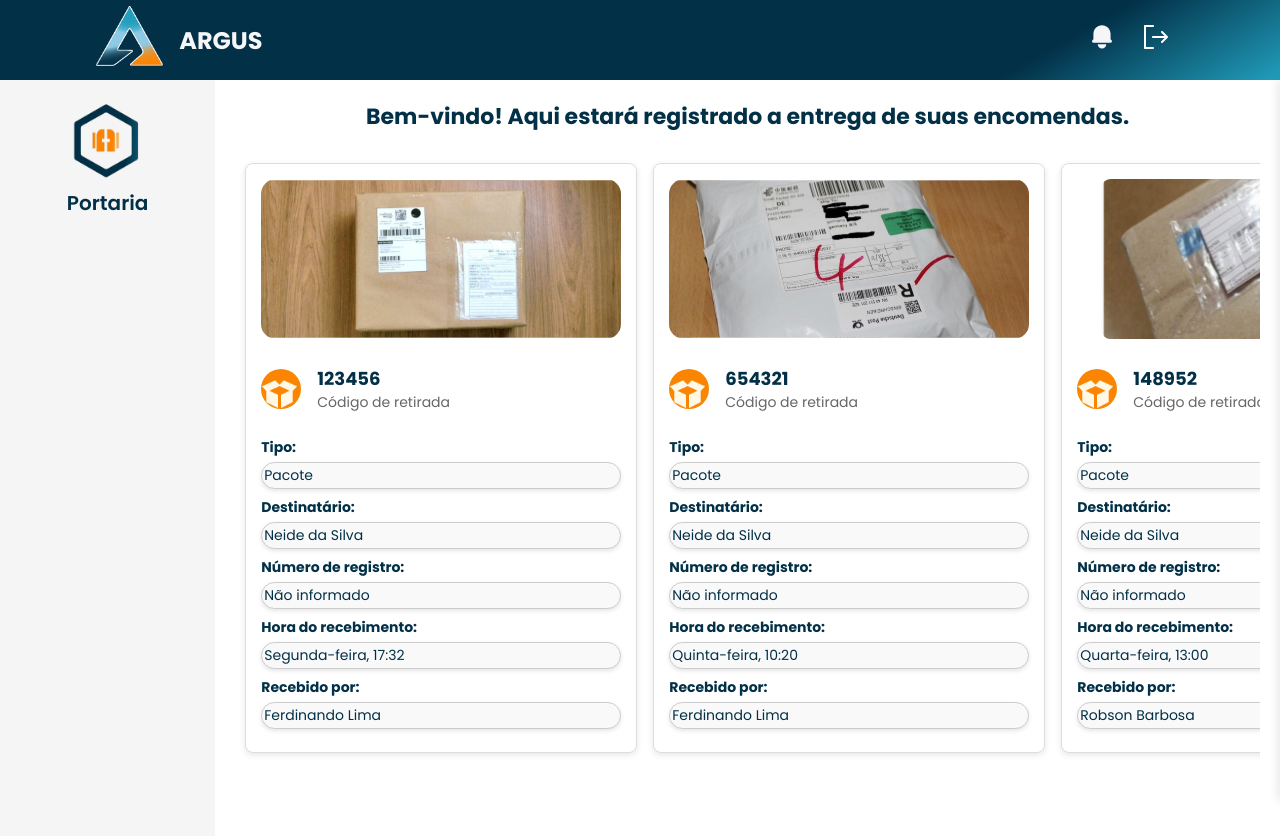
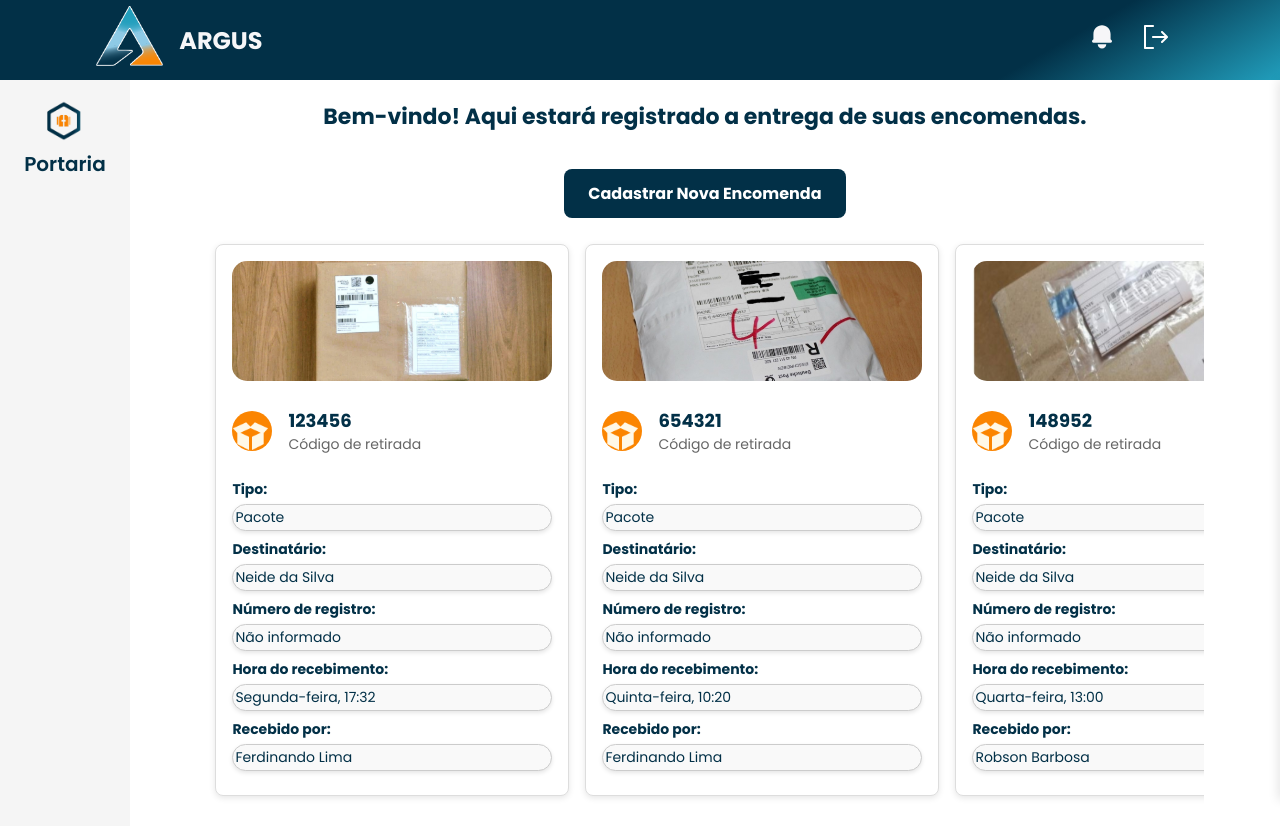
Before and after one commit to ProjetoARGUS/ReactPWA, a React (Vite) app: page /order in a window 1280 px wide. Shown: the top 836 px of the page. Built offline with nearby package versions, Linux system fonts and the light colour scheme.

Commit message:
Fix: Order Page

```diff
--- a/src/components/OrderCard/index.jsx
+++ b/src/components/OrderCard/index.jsx
@@ -4,7 +4,9 @@ import OrderIcon from '../../assets/HomeIcons/encomendas.svg';
 export default function OrderCard({ order }) {
     return (
         <div className="order-card">
-            <img src={order.image} className="img-card" alt={`Imagem da encomenda ${order.id}`} />
+            <div className="img-card">
+                <img src={order.image} alt={`Imagem da encomenda ${order.id}`} />
+            </div>
             <div className="order-code">
                 <div className="icon-placeholder">
                     <img src={OrderIcon} alt="icon-placeholder"/>
--- a/src/components/OrderCard/style.css
+++ b/src/components/OrderCard/style.css
@@ -7,18 +7,27 @@
     border-radius: 8px;
     box-shadow: 0 2px 6px rgba(0, 0, 0, 0.1);
     max-width: 400px;
-    width: 75%;
-    padding: 15px;
+    width: 90%;
+    padding: 1rem;
     text-align: left;
     display: flex;
     flex-direction: column;
 }
 
 .order-card .img-card {
-    width: 22.5rem;
-    height: 10rem;
+    width: 20rem;
+    height: 7.5rem;
     border-radius: 15px;
     margin-bottom: 10px;
+    overflow: hidden;
+    position: relative;
+}
+
+.order-card .img-card img{
+    width: 100%;
+    height: 100%;
+    object-fit: cover;
+    object-position: center;
 }
 
 .order-details p {
--- a/src/pages/OrderPage/index.jsx
+++ b/src/pages/OrderPage/index.jsx
@@ -1,83 +1,263 @@
-import { useState } from 'react'; // Para usar o estado e controlar a exibição do chat
-import Header from '../../components/Header'; // Importação do Header
-import OrderCard from '../../components/OrderCard';
-import gateIcon from '../../assets/gateIcon.png';
-import Order1 from '../../assets/OrderImg/order1.svg';
-import Order2 from '../../assets/OrderImg/order2.svg';
-import Order3 from '../../assets/OrderImg/order3.svg';
-import './style.css';
+import { useState } from "react";
+import Header from "../../components/Header";
+import OrderCard from "../../components/OrderCard";
+import gateIcon from "../../assets/gateIcon.png";
+import Order1 from "../../assets/OrderImg/order1.svg";
+import Order2 from "../../assets/OrderImg/order2.svg";
+import Order3 from "../../assets/OrderImg/order3.svg";
+import "./style.css";
 
 export default function OrderPage() {
+  const [orderSend, setOrderSend] = useState(false);
   const orders = [
     {
       id: 123456,
       image: Order1,
-            type: 'Pacote',
-            recipient: 'Neide da Silva',
-            registerNumber: 'Não informado',
-            receivedTime: 'Segunda-feira, 17:32',
-            receivedBy: 'Ferdinando Lima'
+      type: "Pacote",
+      recipient: "Neide da Silva",
+      registerNumber: "Não informado",
+      receivedTime: "Segunda-feira, 17:32",
+      receivedBy: "Ferdinando Lima",
     },
     {
       id: 654321,
       image: Order2,
-            type: 'Pacote',
-            recipient: 'Neide da Silva',
-            registerNumber: 'Não informado',
-            receivedTime: 'Quinta-feira, 10:20',
-            receivedBy: 'Ferdinando Lima'
+      type: "Pacote",
+      recipient: "Neide da Silva",
+      registerNumber: "Não informado",
+      receivedTime: "Quinta-feira, 10:20",
+      receivedBy: "Ferdinando Lima",
     },
     {
       id: 148952,
       image: Order3,
-            type: 'Pacote',
-            recipient: 'Neide da Silva',
-            registerNumber: 'Não informado',
-            receivedTime: 'Quarta-feira, 13:00',
-            receivedBy: 'Robson Barbosa'
-        }
+      type: "Pacote",
+      recipient: "Neide da Silva",
+      registerNumber: "Não informado",
+      receivedTime: "Quarta-feira, 13:00",
+      receivedBy: "Robson Barbosa",
+    },
+    {
+      id: 654321,
+      image: Order2,
+      type: "Pacote",
+      recipient: "Neide da Silva",
+      registerNumber: "Não informado",
+      receivedTime: "Quinta-feira, 10:20",
+      receivedBy: "Ferdinando Lima",
+    },
+    {
+      id: 148952,
+      image: Order3,
+      type: "Pacote",
+      recipient: "Neide da Silva",
+      registerNumber: "Não informado",
+      receivedTime: "Quarta-feira, 13:00",
+      receivedBy: "Robson Barbosa",
+    },
+    {
+      id: 654321,
+      image: Order2,
+      type: "Pacote",
+      recipient: "Neide da Silva",
+      registerNumber: "Não informado",
+      receivedTime: "Quinta-feira, 10:20",
+      receivedBy: "Ferdinando Lima",
+    },
+    {
+      id: 148952,
+      image: Order3,
+      type: "Pacote",
+      recipient: "Neide da Silva",
+      registerNumber: "Não informado",
+      receivedTime: "Quarta-feira, 13:00",
+      receivedBy: "Robson Barbosa",
+    },
   ];
 
-    const [isChatOpen, setIsChatOpen] = useState(false); // Estado para controlar a exibição do chat
+  const fields = [
+    {
+      Id: "reservation-code",
+      Label: "Código de retirada",
+      Type: "text",
+      Require: true,
+    },
+    {
+      Id: "record-number",
+      Label: "Número de registro",
+      Type: "text",
+      Require: true,
+    },
+    {
+      Id: "type",
+      Label: "Tipo",
+      Type: "select",
+      Require: true,
+      Options: ["Documento", "Pacote", "Outro"],
+    },
+    {
+      Id: "date",
+      Label: "Data do recebimento",
+      Type: "date",
+      Require: true,
+    },
+    {
+      Id: "recipient",
+      Label: "Destinatário",
+      Type: "text",
+      Require: true,
+    },
+    {
+      Id: "received-by",
+      Label: "Recebido por",
+      Type: "text",
+      Require: true,
+    },
+  ];
+
+  const [formData, setFormData] = useState({
+    reservation_code: "",
+    record_number: "",
+    type: "",
+    date: "",
+    recipient: "",
+    received_by: "",
+    description: "",
+  });
+
+  const handleChange = (e) => {
+    const { name, value } = e.target;
+    setFormData((prevData) => ({
+      ...prevData,
+      [name]: value,
+    }));
+  };
+
+  const [isChatOpen, setIsChatOpen] = useState(false);
 
   const toggleChat = () => {
     setIsChatOpen(!isChatOpen);
   };
 
+  const submitSend = () => {
+
+  };
+
+  const resetSend = () => {
+    setFormData({
+        reservation_code: "",
+        record_number: "",
+        type: "",
+        date: "",
+        recipient: "",
+        received_by: "",
+        description: "",
+      });
+      setOrderSend(!orderSend);
+  };
+
   return (
     <>
-            <Header /> {/* Renderização do Header */}
+      <Header />
       <div className="order-page">
         <div className="left-sidebar">
-                    {/* Ícone de chat */}
           <div className="chat-icon" onClick={toggleChat}>
-                        <img src={gateIcon} className='gate-icon' alt="Chat com a portaria" /> {/* Substitua pela imagem do ícone */}
+            <img
+              src={gateIcon}
+              className="gate-icon"
+              alt="Chat com a portaria"
+            />
             <p className="chat-text">Portaria</p>
           </div>
-
-                    {/* Janela de chat (aberta quando o estado for verdadeiro) */}
           {isChatOpen && (
             <div className="chat-box">
               <div className="chat-header">
-                                <h2 className='poppins-bold'>Chat com a portaria</h2>
-                                <button className="close-chat" onClick={toggleChat}>X</button>
+                <h2 className="poppins-bold">Chat com a portaria</h2>
+                <button className="close-chat" onClick={toggleChat}>
+                  X
+                </button>
               </div>
               <div className="chat-body">
                 <p><strong>Portaria:</strong> Como posso ajudar?</p>
                 <p><strong>Você:</strong> Olá, tenho uma dúvida sobre minha encomenda.</p>
               </div>
-                            <input type="text" className="chat-input" placeholder="Digite sua mensagem..." />
+              <input
+                type="text"
+                className="chat-input"
+                placeholder="Digite sua mensagem..."
+              />
             </div>
           )}
         </div>
 
         <div className="main-content">
+            {orderSend ? (
+              <form className="reservations-forms" action="#" method="POST">
+                <div className="fields-group">
+                  {fields.map((field, index) => (
+                    <div key={index} className="field-container">
+                      <label htmlFor={field.Id}>{field.Label}</label>
+                      {field.Type === "select" ? (
+                        <select
+                          id={field.Id}
+                          name={field.Id}
+                          required={field.Require}
+                          value={formData[field.Id]}
+                          onChange={handleChange}
+                        >
+                          <option value="" disabled>
+                            Selecione
+                          </option>
+                          {field.Options.map((option, idx) => (
+                            <option key={idx} value={option}>
+                              {option}
+                            </option>
+                          ))}
+                        </select>
+                      ) : (
+                        <input
+                          id={field.Id}
+                          name={field.Id}
+                          type={field.Type}
+                          required={field.Require}
+                          value={formData[field.Id]}
+                          onChange={handleChange}
+                        />
+                      )}
+                    </div>
+                  ))}
+                  <label className="poppins-bold" htmlFor="description">
+                    Descrição
+                  </label>
+                  <div className="description-container">
+                    <textarea
+                      id="description"
+                      name="description"
+                      rows="4"
+                      value={formData.description}
+                      onChange={handleChange}
+                      placeholder="Descreva aqui o que vai acontecer"
+                    ></textarea>
+                  </div>
+                </div>
+                <div className="buttons">
+                  <button type="submit" onSubmit={() => {setOrderSend(!orderSend);}}>Enviar</button>
+                  <button type="reset" onClick={resetSend} >Cancelar</button>
+                </div>
+              </form>
+            ) : (
+                <>
+                    <div>
                         <h1 className="page-title">Bem-vindo! Aqui estará registrado a entrega de suas encomendas.</h1>
+                        <button className="register-button" onClick={() => {setOrderSend(!orderSend);}}>Cadastrar Nova Encomenda</button>
+                    </div>
                     <main className="order-list">
                         {orders.map((order, index) => (
                             <OrderCard key={index} order={order} />
                         ))}
                     </main>
+                </>
+            )}
         </div>
       </div>
     </>
--- a/src/pages/OrderPage/style.css
+++ b/src/pages/OrderPage/style.css
@@ -3,11 +3,11 @@
 
 .order-page {
     display: flex;
-    height: 100vh;
+    min-height: 90vh;
 }
 
 .left-sidebar {
-    width: 250px; /* Largura fixa para o chat */
+    width: 250px;
     background-color: #f5f5f5;
     padding: 20px;
     display: flex;
@@ -17,11 +17,15 @@
 }
 
 .main-content {
-    flex-grow: 1; /* Ocupa o restante do espaço */
+    flex-grow: 1;
     padding: 20px;
     background-color: #ffffff;
-    overflow-y: auto; /* Para permitir rolagem, caso necessário */
-    text-align: center; /* Centraliza o conteúdo */
+    overflow-y: auto;
+    text-align: center;
+    display: flex;
+    justify-content: center;
+    flex-direction: column;
+    align-items: center;
 }
 
 .page-title {
@@ -92,10 +96,191 @@
 }
 
 .order-list {
-    display: flex; /* Exibe os filhos em linha */
-    gap: 1rem; /* Espaço entre os cards */
-    overflow-x: auto; /* Habilita o scroll horizontal */
-    padding: 10px; /* Espaçamento interno */
-    scroll-behavior: smooth; /* Suaviza o scroll */
-    white-space: nowrap; /* Impede que os elementos quebrem a linha */
+    width: 90%;
+    display: flex;
+    gap: 1rem;
+    overflow-x: auto;
+    padding: 10px;
 }
+
+.register-button {
+    display: inline-block;
+    margin: 1rem 0;
+    padding: 0.75rem 1.5rem;
+    font-size: 1rem;
+    font-weight: bold;
+    color: #fff;
+    background-color: var(--main-color);
+    border: none;
+    border-radius: 8px;
+    cursor: pointer;
+    transition: background-color 0.3s ease, transform 0.2s ease;
+}
+
+.register-button:hover {
+    background-color: var(--medium-blue-hover);
+    transform: scale(1.05);
+}
+
+.reservations-forms {
+    width: 90%;
+    max-width: 1200px;
+    padding: 2rem;
+    background-color: #ffffff;
+    border-radius: 16px;
+    box-shadow: 0 4px 20px rgba(0, 0, 0, 0.1);
+    border: 1px solid var(--main-color);
+}
+
+.fields-group {
+    display: grid;
+    grid-template-columns: repeat(2, 1fr);
+    gap: 1.5rem;
+}
+
+.field-container label {
+    display: block;
+    margin-bottom: 0.5rem;
+    font-size: 1rem;
+    font-weight: bold;
+    color: #333;
+}
+
+.reservations-forms input[type="text"],
+.reservations-forms input[type="date"],
+.reservations-forms select,
+.reservations-forms textarea {
+    width: 100%;
+    padding: 0.75rem;
+    border: 1px solid #ddd;
+    border-radius: 8px;
+    font-size: 1rem;
+    background-color: var(--background-foreground-color);
+    transition: border-color 0.3s ease;
+}
+
+.reservations-forms textarea {
+    resize: none;
+}
+
+.reservations-forms input:focus,
+.reservations-forms select:focus,
+.reservations-forms textarea:focus {
+    border-color: var(--foreground-color);
+    outline: none;
+}
+
+.description-container {
+    grid-column: span 2;
+}
+
+.buttons {
+    display: flex;
+    justify-content: center;
+    gap: 1rem;
+    margin-top: 2rem;
+}
+
+.buttons button {
+    padding: 0.75rem 2rem;
+    font-size: 1rem;
+    font-weight: bold;
+    border-radius: 8px;
+    border: none;
+    cursor: pointer;
+    transition: background-color 0.3s ease, transform 0.2s ease;
+}
+
+.buttons button[type="submit"] {
+    background-color: var(--foreground-color);
+    color: var(--background-main-color);
+}
+
+.buttons button[type="submit"]:hover {
+    background-color: var(--web-orange-500);
+    transform: scale(1.05);
+}
+
+.buttons button[type="reset"] {
+    background-color: var(--medium-blue);
+    color: var(--background-main-color);
+}
+
+.buttons button[type="reset"]:hover {
+    background-color: var(--medium-blue-hover);
+    transform: scale(1.05);
+}
+
+@media (max-width: 1024px) {
+    .order-page {
+        flex-direction: column;
+    }
+
+    .left-sidebar {
+        width: 100%;
+        padding: 10px;
+    }
+
+    .main-content {
+        padding: 10px;
+    }
+
+    .register-button {
+        width: 100%;
+        margin-top: 1rem;
+    }
+
+    .fields-group {
+        grid-template-columns: 1fr;
+    }
+
+    .description-container {
+        grid-column: span 1;
+    }
+
+    .reservations-forms {
+        width: 100%;
+        padding: 1rem;
+    }
+
+    .buttons button {
+        width: 100%;
+        padding: 1rem 0;
+    }
+}
+
+@media (max-width: 768px) {
+    .fields-group {
+        grid-template-columns: 1fr;
+    }
+
+    .description-container {
+        grid-column: span 1;
+    }
+
+    .chat-box {
+        width: 90%;
+        padding: 10px;
+    }
+
+    .chat-header h2 {
+        font-size: 14px;
+    }
+
+    .chat-input {
+        font-size: 12px;
+    }
+
+    .order-list .order-card {
+        width: 100%;
+    }
+
+    .order-card img{
+        width: 90%;
+    }
+
+    .register-button {
+        font-size: 0.9rem;
+        width: 80%;
+    }
+}
```
Lines whose indentation alone changed are shown as unchanged.
